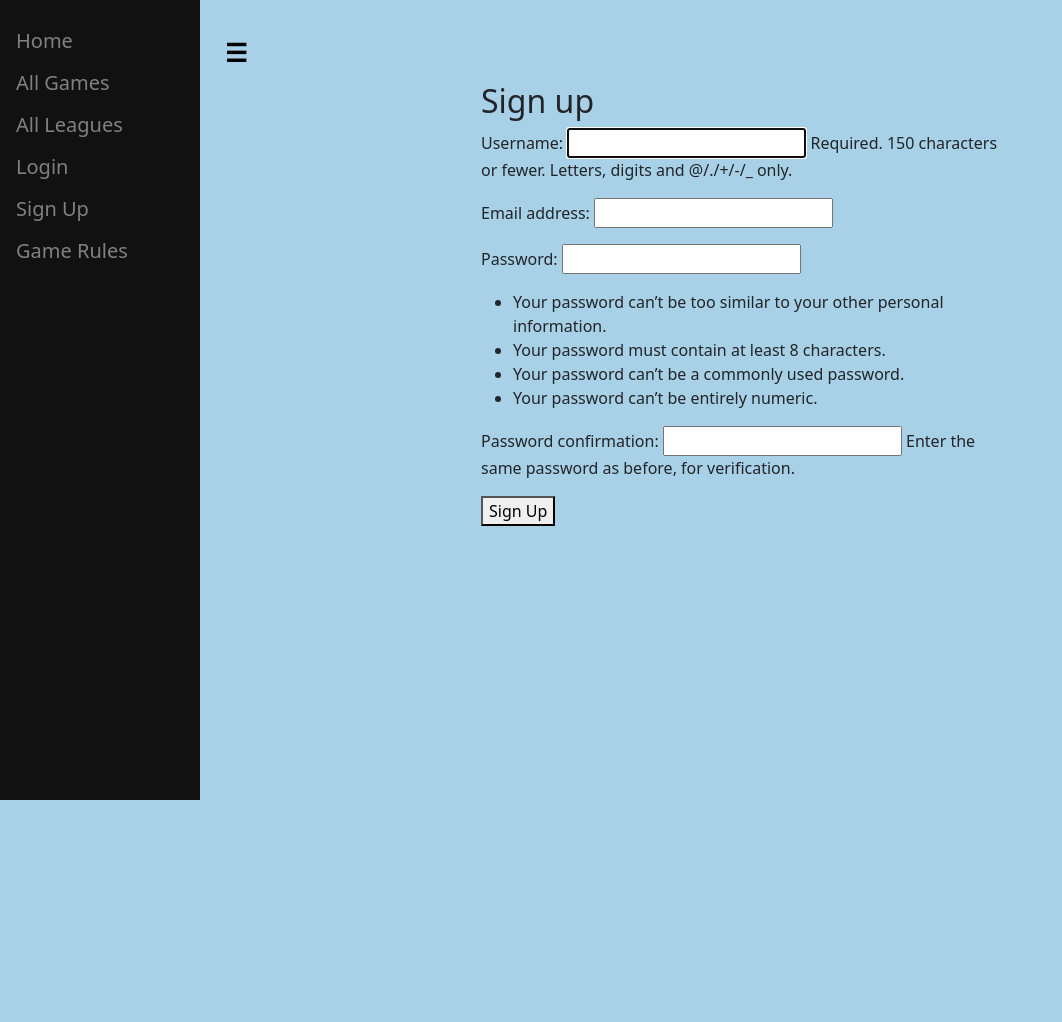
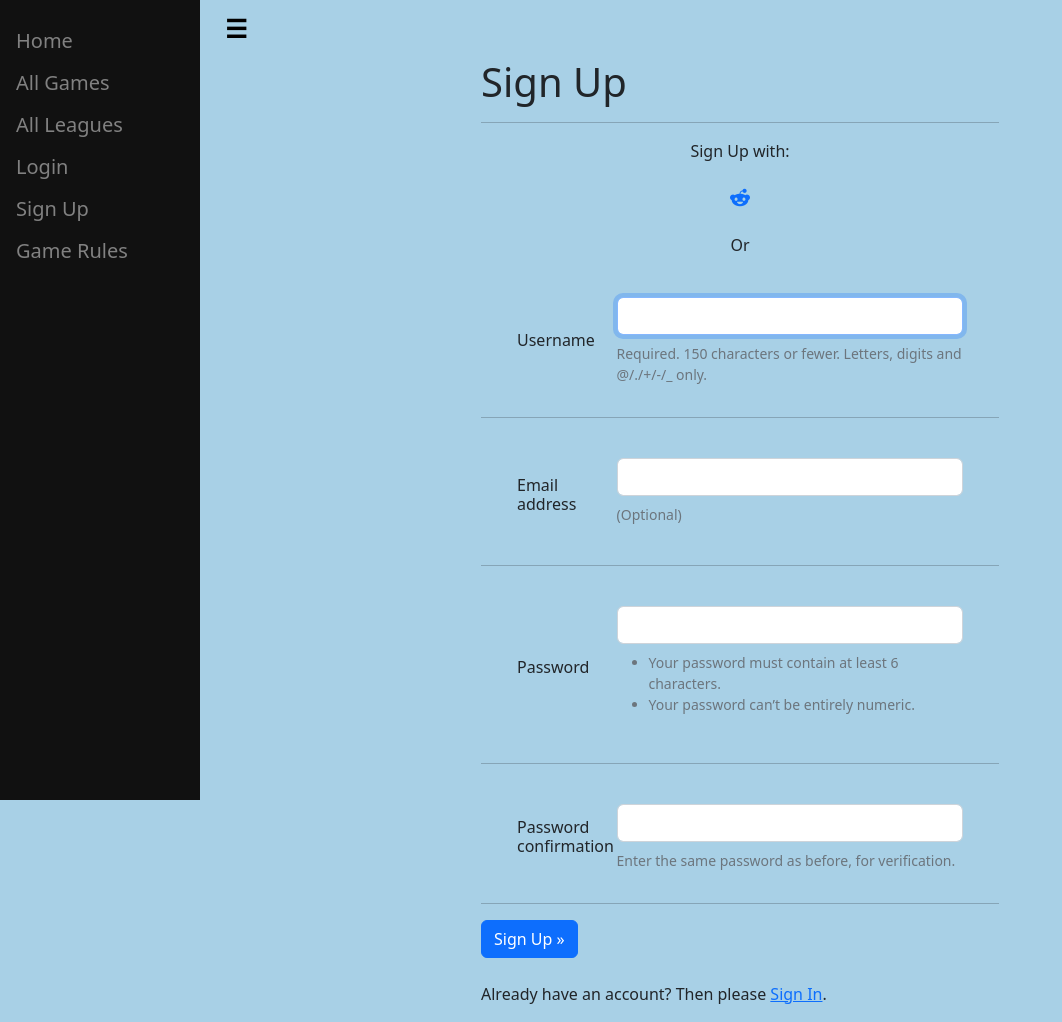
Before and after one commit to ashwinss3/BingoGame, a Django app: page /signup/ in a window 1280 px wide. Shown: the whole page, without its empty margins (0-1062 px from the left). Before the commit the page ends 800 px from the top, so only its background shows below. Run offline with Django 4.2, Linux system fonts and the light colour scheme; parts of the project's set-up code (start-up, migrations or seed data) failed here and were passed over; some libraries are stand-ins or nearby versions.

Commit message:
Updated Sign up page, removed password restrictions

```diff
--- a/bingo/forms/registration.py
+++ b/bingo/forms/registration.py
@@ -6,3 +6,8 @@ class UserSignupForm(UserCreationForm):
     class Meta:
         model = User
         fields = ("username", "email",)
+
+    def __init__(self, *args, **kwargs):
+        super(UserSignupForm, self).__init__(*args, **kwargs)
+        for visible in self.visible_fields():
+            visible.field.widget.attrs['class'] = 'form-control'
--- a/bingo/templates/account/login.html
+++ b/bingo/templates/account/login.html
@@ -8,6 +8,8 @@
 {% block content %}
     <div class="col-sm-6 mx-auto">
         <h1 class="text-center">{% trans "Sign In" %}</h1>
+        <hr class="mx-n3">
+
 
         {% get_providers as socialaccount_providers %}
 
@@ -16,10 +18,10 @@
             <div class="socialaccount_ballot">
 
                 <div class="socialaccount_providers">
-                    {% include "socialaccount/snippets/provider_list.html" with process="login" %}
+                    {% include "socialaccount/snippets/provider_list.html" with process="login" current_page="Sign In"%}
                 </div>
 
-                <p class="text-center">or:</p>
+                <p class="text-center">Or:</p>
 
             </div>
 
--- /dev/null
+++ b/bingo/templates/account/signup.html
@@ -0,0 +1,63 @@
+{% extends "generic/base_generic.html" %}
+
+{% load i18n %}
+{% load account socialaccount %}
+
+{% block head_title %}{% trans "Signup" %}{% endblock %}
+
+{% block content %}
+    <h1>{% trans "Sign Up" %}</h1>
+    <hr class="mx-n3">
+
+    {% get_providers as socialaccount_providers %}
+
+    {% if socialaccount_providers %}
+        <div class="socialaccount_ballot">
+            <div class="socialaccount_providers">
+                {% include "socialaccount/snippets/provider_list.html" with process="login" current_page="Sign Up"%}
+            </div>
+            <p class="text-center">Or</p>
+        </div>
+        {% include "socialaccount/snippets/login_extra.html" %}
+    {% endif %}
+
+    <form class="signup" id="signup_form" method="post" action="{% url 'account_signup' %}">
+        {% csrf_token %}
+        {% for non_field_error in form.non_field_errors %}
+            <div class="alert alert-danger">
+                <strong>{{ non_field_error }}</strong>
+            </div>
+        {% endfor %}
+
+        {% for field in form %}
+            <div class="row align-items-center pt-4 pb-3">
+                <div class="col-md-3 ps-5">
+                    <h6 class="mb-0">{{ field.label }} </h6>
+                </div>
+                <div class="col-md-9 pe-5">
+                    {% for error in field.errors %}
+                        <div class="alert alert-danger">
+                            <strong>{{ error }}</strong>
+                        </div>
+                    {% endfor %}
+
+                    {{ field }}
+
+                    {% if not field.field.required %}
+                        <div class="small text-muted mt-2">(Optional)</div>
+                    {% endif %}
+
+                    <div class="small text-muted mt-2">{{ field.help_text }}</div>
+                </div>
+            </div>
+            <hr class="mx-n3">
+
+        {% endfor %}
+        {% if redirect_field_value %}
+            <input type="hidden" name="{{ redirect_field_name }}" value="{{ redirect_field_value }}" />
+        {% endif %}
+        <button class="btn btn-primary btn-block mb-4" type="submit">{% trans "Sign Up" %} &raquo;</button>
+    </form>
+    <p>Already have an account? Then please <a href="{% url 'account_login' %}">Sign In</a>.</p>
+
+{% endblock %}
--- a/bingo/templates/socialaccount/login.html
+++ b/bingo/templates/socialaccount/login.html
@@ -16,6 +16,6 @@
 
     <form method="post">
         {% csrf_token %}
-        <button type="submit">{% trans "Continue" %}</button>
+        <button class="btn btn-primary btn-block mb-4" type="submit">{% trans "Continue" %}</button>
     </form>
 {% endblock %}
--- a/bingo/templates/socialaccount/snippets/provider_list.html
+++ b/bingo/templates/socialaccount/snippets/provider_list.html
@@ -2,7 +2,7 @@
 
 {% get_providers as socialaccount_providers %}
 <div class="text-center mb-3">
-    <p>Sign in with:</p>
+    <p>{{ current_page }} with:</p>
 
     {% for provider in socialaccount_providers %}
         {% if provider.id == "openid" %}
--- a/bingo/views.py
+++ b/bingo/views.py
@@ -20,7 +20,7 @@ from bingo.utils.utils import get_user_choices_list, validate_game_end
 
 
 class SignUpView(SuccessMessageMixin, CreateView):
-    template_name = 'registration/signup.html'
+    template_name = 'account/signup.html'
     success_url = reverse_lazy('login')
     form_class = UserSignupForm
     success_message = "Your profile was created successfully"
```
Also changed, not shown: bingo_game/settings.py (+10 -6 lines).
